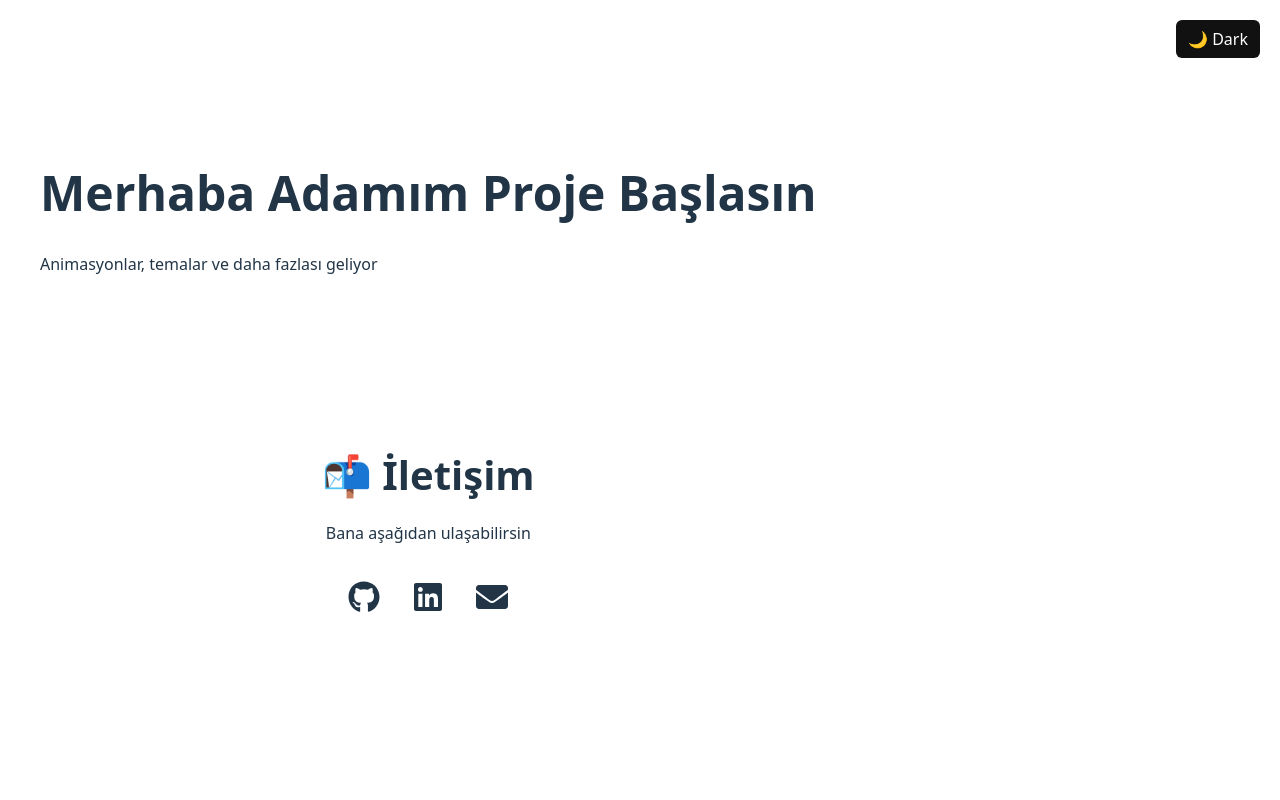
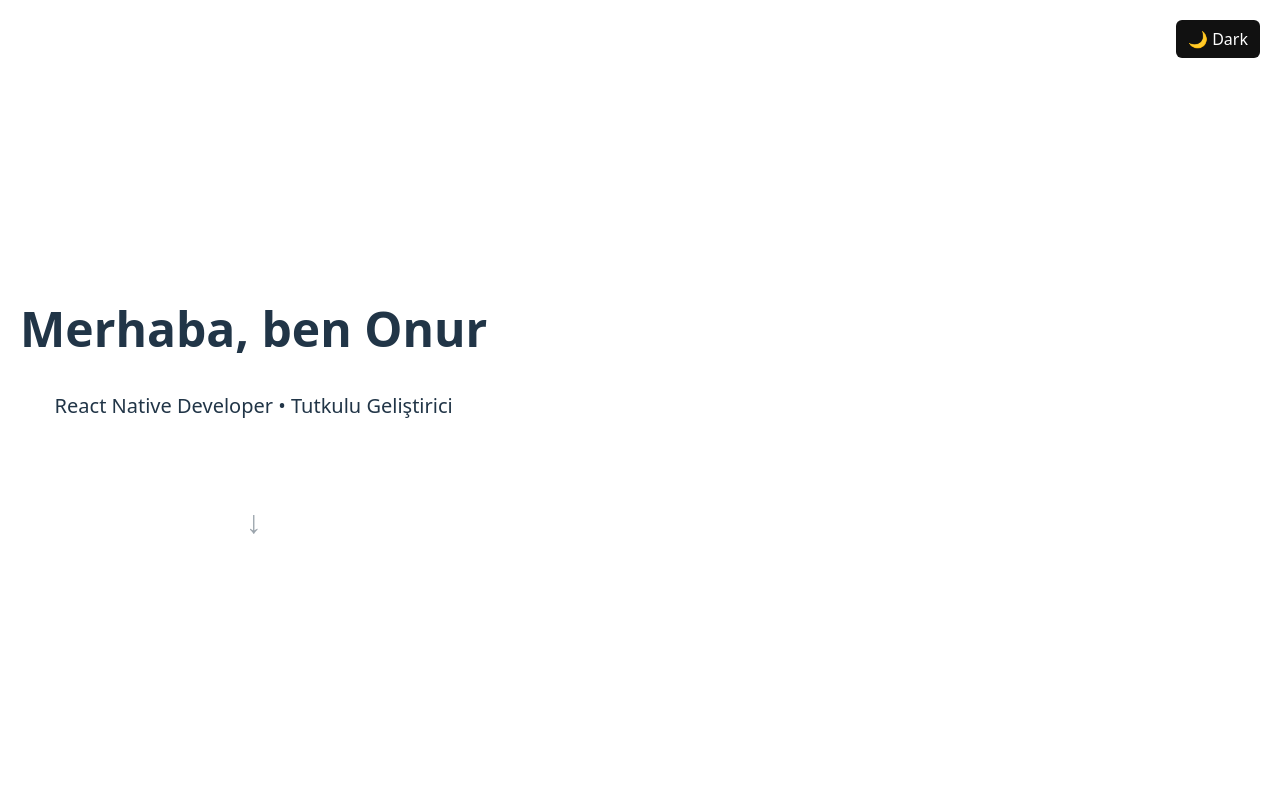
Before and after one commit to Enver-Onur-Cogalan/my-portfolio, a React (Vite) app in the folder React/my-portfolio/: page / in a window 1280 px wide. Shown: the top 800 px of the page. Built offline with nearby package versions, Linux system fonts and the light colour scheme; the HTML template or start-up script is replaced by a standard one.

Commit message:
🎨 [Frontend] Created animated Hero section with framer-motion

```diff
--- a/React/my-portfolio/package.json
+++ b/React/my-portfolio/package.json
@@ -10,6 +10,7 @@
     "preview": "vite preview"
   },
   "dependencies": {
+    "framer-motion": "^12.22.0",
     "react": "^19.1.0",
     "react-dom": "^19.1.0",
     "react-icons": "^5.5.0"
--- a/React/my-portfolio/src/App.jsx
+++ b/React/my-portfolio/src/App.jsx
@@ -1,15 +1,13 @@
 import ThemeToggle from "./components/ThemeToggle";
 import Contact from "./pages/Contact";
+import Home from './pages/Home';
 
 function App() {
   return (
     <>
       <ThemeToggle />
-      <main style={{ padding: 40 }}>
-        <h1 style={{ fontSize: '3rem' }}>Merhaba Adamım Proje Başlasın</h1>
-        <p>Animasyonlar, temalar ve daha fazlası geliyor</p>
-      </main>
 
+      <Home />
       <Contact />
     </>
   );
--- a/React/my-portfolio/src/pages/Home.jsx
+++ b/React/my-portfolio/src/pages/Home.jsx
@@ -0,0 +1,54 @@
+import { motion } from 'framer-motion'
+
+const Home = () => {
+    return (
+        <section
+            id='Home'
+            style={{
+                minHeight: '100vh',
+                display: 'flex',
+                flexDirection: 'column',
+                justifyContent: 'center',
+                alignItems: 'center',
+                padding: '0 20px',
+                backgroundColor: 'var(--bg)',
+                color: 'var(--text)',
+                textAlign: 'center',
+            }}
+        >
+            <motion.h1
+                initial={{ opacity: 0, y: -50 }}
+                animate={{ opacity: 1, y: 0 }}
+                transition={{ duration: 0.8 }}
+                style={{ fontSize: '3rem', marginBottom: '1rem' }}
+            >
+                Merhaba, ben Onur
+            </motion.h1>
+
+            <motion.p
+                initial={{ opacity: 0, y: 30 }}
+                animate={{ opacity: 1, y: 0 }}
+                transition={{ delay: 0.3, duration: 0.6 }}
+                style={{ fontSize: '1.25rem', maxWidth: 600 }}
+            >
+                React Native Developer • Tutkulu Geliştirici
+            </motion.p>
+
+            <motion.div
+                initial={{ opacity: 0 }}
+                animate={{ opacity: 1, y: [0, 10, 0] }}
+                transition={{
+                    delay: 1,
+                    duration: 2,
+                    repeat: Infinity,
+                    repeatType: 'loop',
+                }}
+                style={{ marginTop: '3rem', fontSize: '2rem' }}
+            >
+                ↓
+            </motion.div>
+        </section>
+    );
+};
+
+export default Home;
```
Also changed, not shown: 1 other file (tests, documents, lock files or other folders).
